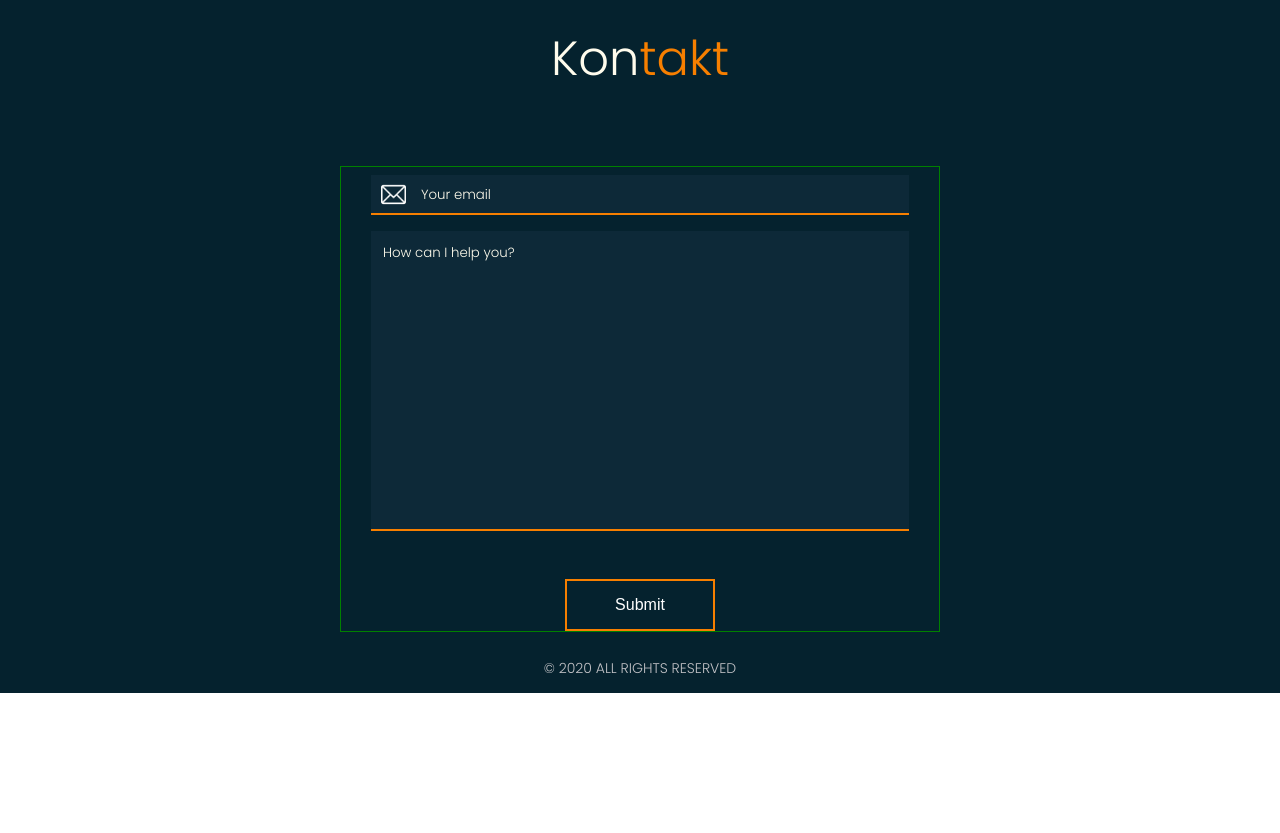
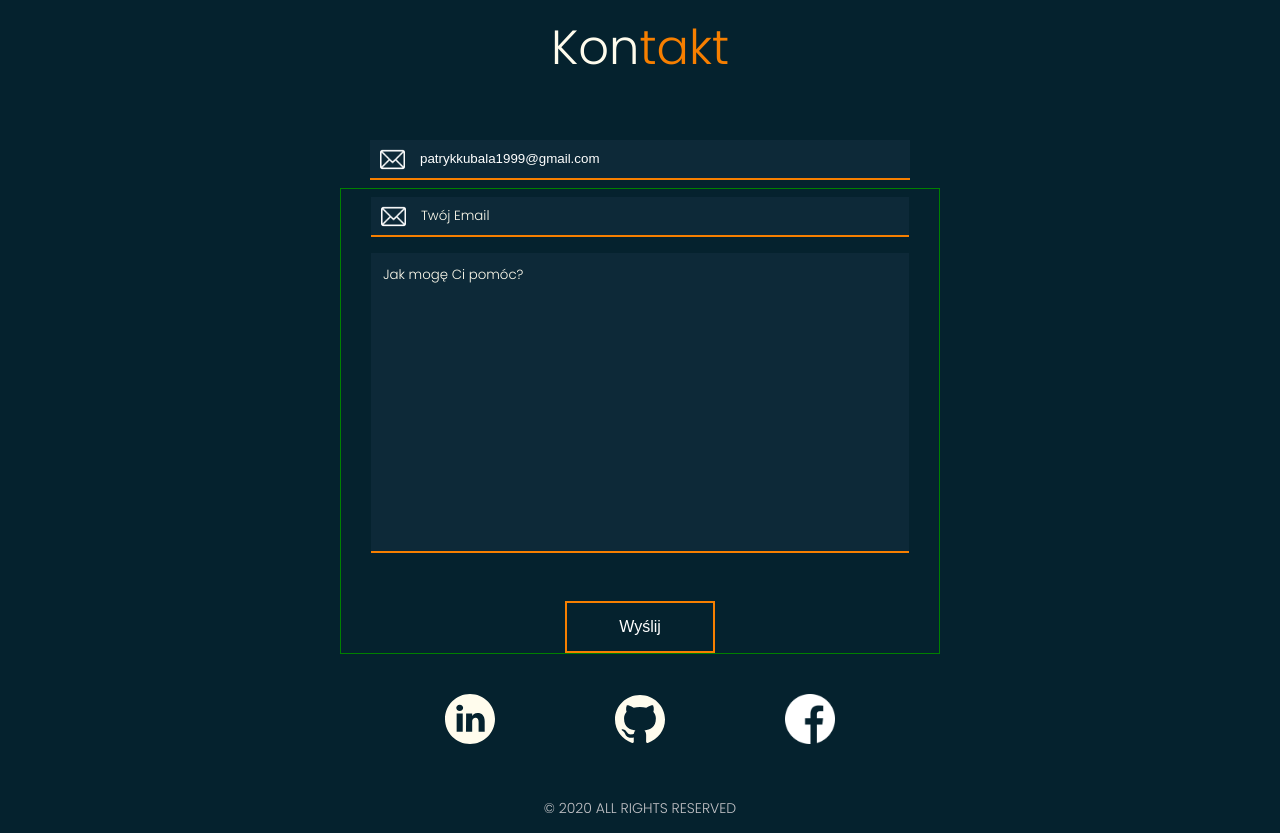
Before and after one commit to patkub2/portfolio, a React (Create React App) app: page / in a window 1280 px wide. Shown: the part 3120-3953 px from the top of the page. Before the commit the page ends 3813 px from the top, so only its background shows below. Built offline with nearby package versions, Linux system fonts and the light colour scheme.

Commit message:
added working loging form

```diff
--- a/src/components/Contact/Contact.js
+++ b/src/components/Contact/Contact.js
@@ -4,7 +4,6 @@ import Title from "../Title";
 import Orange from "../Orange";
 import Border from "../Border";
 import Email from "./Email";
-import Form from "./Form";
 
 import { useSelector } from "react-redux";
 
@@ -39,7 +38,7 @@ function Contact() {
         Kon<Orange>takt</Orange>{" "}
       </Title>
       <Border>
-        <Form />
+        <Email />
       </Border>
     </ContactContainer>
   );
--- a/src/components/Contact/Email.js
+++ b/src/components/Contact/Email.js
@@ -6,6 +6,7 @@ import github from "../../img/github.svg";
 import linkedin from "../../img/linkedin.svg";
 import facebook from "../../img/facebook.png";
 
+import Form from "./Form";
 import { useSelector } from "react-redux";
 import { useForm } from "react-hook-form";
 
@@ -47,28 +48,6 @@ const Mail = styled.input`
   }
 `;
 
-const Message = styled.textarea`
-  color: white;
-  width: 90%;
-  padding: 12px 12px;
-  margin: 8px 0;
-  height: 300px;
-  box-sizing: border-box;
-  border: none;
-  border-bottom: 2px solid ${({ theme }) => theme.colors.orange};
-  resize: none;
-  outline: none;
-  background-color: ${({ theme }) => theme.colors.dark};
-  ::placeholder {
-    color: ${({ theme }) => theme.colors.white};
-    font-family: ${({ theme }) => theme.family.main};
-  }
-  ::value {
-    color: ${({ theme }) => theme.colors.white};
-    font-family: ${({ theme }) => theme.family.main};
-  }
-`;
-
 const Button = styled.button`
   background-color: ${({ theme }) => theme.colors.darker};
   color: white;
@@ -105,6 +84,8 @@ const Icon = styled.img`
 function Email() {
   const [show, toggle] = useToggler(false);
   const [text, setText] = useState("Wyślij");
+  const en = show ? text : "Send";
+  const pl = show ? text : "Wyślij";
 
   function handleMouseHoverLinkedIn() {
     setText("LinkedIn");
@@ -129,9 +110,12 @@ function Email() {
           readonly
           disabled
         ></Mail>
-        <Mail type="email" placeholder="Your email"></Mail>
-        <Message placeholder="How can I help you?"></Message>
-        <Button>{show ? <div>{text}</div> : <div>Send</div>}</Button>
+        <Form
+          emailplaceholder="Your email"
+          messageplaceholder="How can I help you?"
+          submitplaceholder={en}
+        />
+
         <IconsContainer>
           <Icon
             src={linkedin}
@@ -160,9 +144,11 @@ function Email() {
         readonly
         disabled
       ></Mail>
-      <Mail type="email" placeholder="Twój email"></Mail>
-      <Message placeholder="W czym mogę Ci pomóc?"></Message>
-      <Button>{show ? <div>{text}</div> : <div>Wyślij</div>}</Button>
+      <Form
+        emailplaceholder="Twój Email"
+        messageplaceholder="Jak mogę Ci pomóc?"
+        submitplaceholder={pl}
+      />
 
       <IconsContainer>
         <Icon
--- a/src/components/Contact/Form.js
+++ b/src/components/Contact/Form.js
@@ -104,7 +104,7 @@ const Icon = styled.img`
   }
 `;
 
-function Form() {
+function Form(p) {
   const [show, toggle] = useToggler(false);
   const [text, setText] = useState("Wyślij");
   const { register, handleSubmit } = useForm();
@@ -117,17 +117,16 @@ function Form() {
           name="mail"
           type="email"
           ref={register}
-          placeholder="Your email"
-          required
+          placeholder={p.emailplaceholder}
         />
         <Message
-          placeholder="How can I help you?"
+          placeholder={p.messageplaceholder}
           name="message"
           ref={register}
           required
         ></Message>
 
-        <Submit type="submit" value="Submit" />
+        <Submit type="submit" value={p.submitplaceholder} />
       </form>
     </FormContainer>
   );
```
